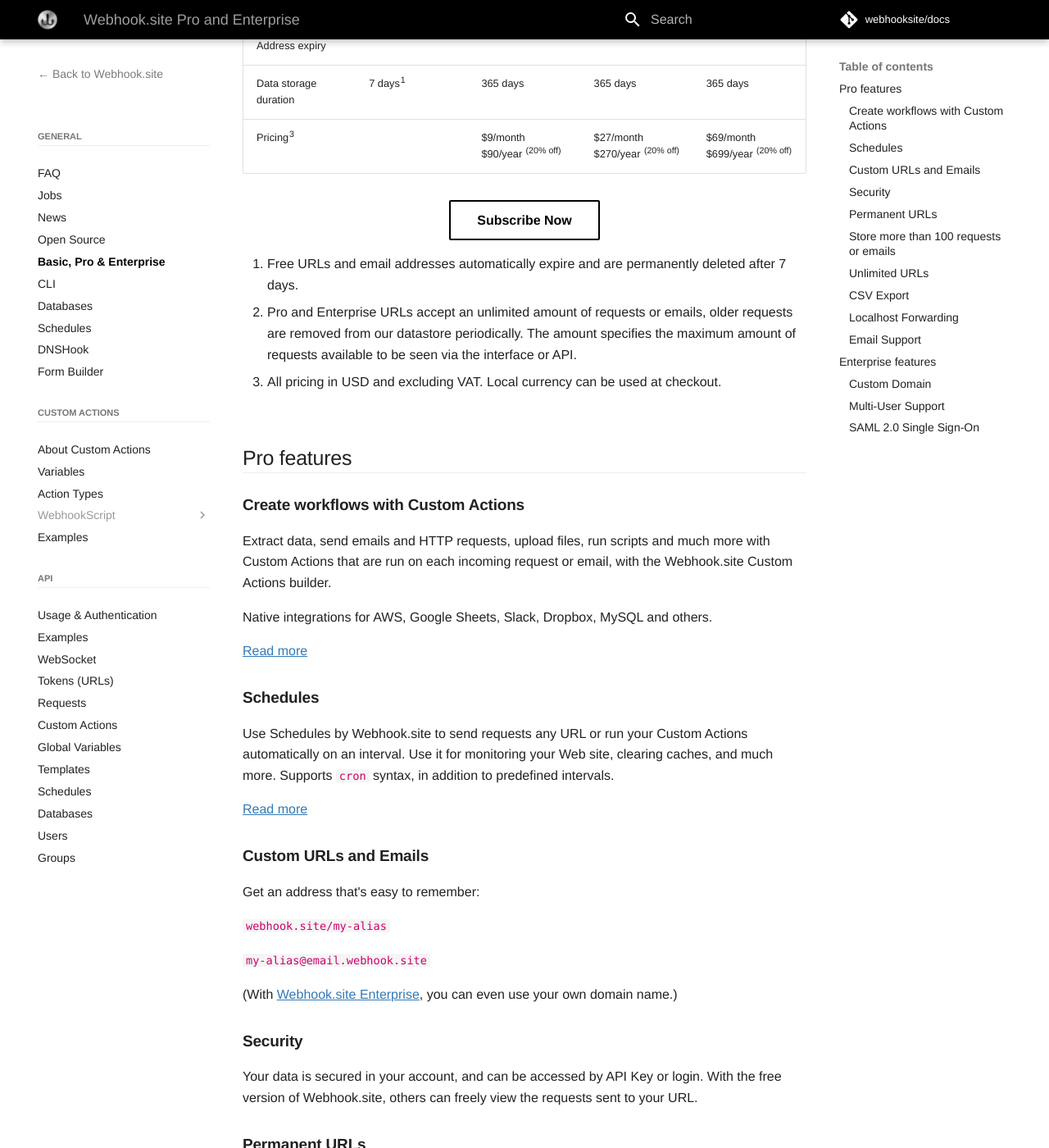
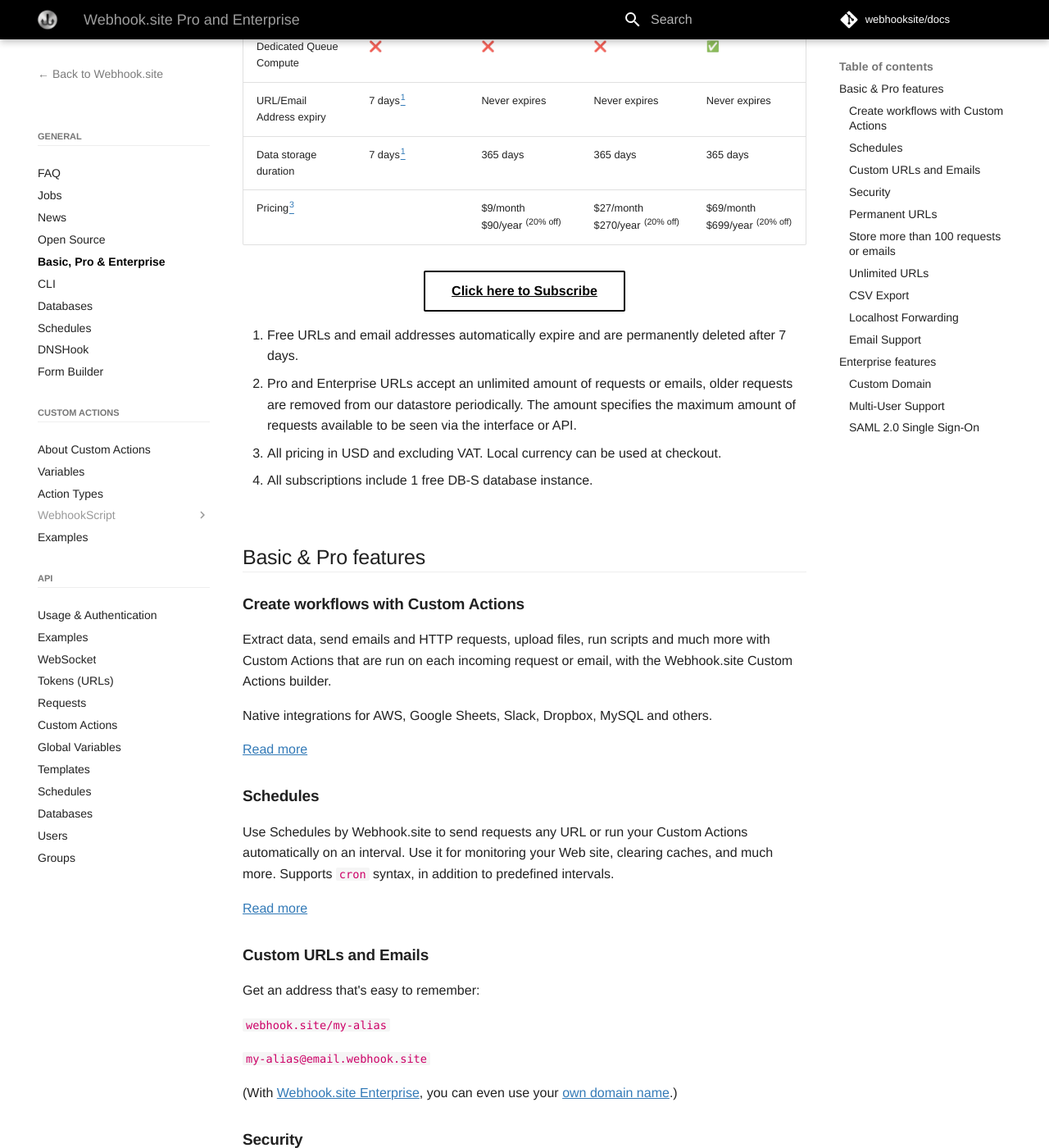
Before and after one commit to webhooksite/docs, an MkDocs documentation site: the page built from docs/pro.markdown, in a window 1280 px wide and 1400 px high, scrolled down 1125 px. Shown: the whole window at 82% size. Built offline with MkDocs 1.6.1 and Material for MkDocs 9.7.7, drawn with Linux system fonts in a browser that asks for light colours; comment, search, counter and statistics services are not loaded; some of the changed text lies outside the part shown.

Commit message:
Update docs

```diff
--- a/docs/news.markdown
+++ b/docs/news.markdown
@@ -23,6 +23,10 @@
     </div>
 </form>
 </div>
+
+## 15 June 2026
+
+* Webhook.site Basic subscriptions now also include 1 free DB-S database instance.
 
 ## 13 June 2026
 
--- a/docs/pro.markdown
+++ b/docs/pro.markdown
@@ -5,7 +5,8 @@
 
 # Webhook.site Basic, Pro and Enterprise
 
-With Webhook.site Basic, Pro and Webhook.site Enterprise subscriptions, you get more features that allows you to do more with your URL, as well as keep the data contained private and secure.
+With Webhook.site Basic, Pro and Webhook.site Enterprise subscriptions, you get more features that allows you to do more
+with your URL, as well as keep the data contained private and secure.
 
 
 <style>
@@ -23,99 +24,129 @@
         text-decoration: none;
       }
   </style>
-|                                                                 | Free    | Basic                        | Pro                            | Enterprise                     |
-|-----------------------------------------------------------------|---------|------------------------------|--------------------------------|--------------------------------|
-| URLs                                                            | n/a     | 3                            | 50                             | Unlimited                      |
-| Schedules                                                       | n/a     | 1                            | 5                              | Unlimited                      |
-| Max Requests per URL                                            | 50      | Unlimited                    | Unlimited                      | Unlimited                      |
-| Request History per URL                                         | 50      | 10000<sup>2</sup>            | 10.000<sup>2</sup>            | 100.000<sup>2</sup>             |
-| [Custom Actions](https://docs.webhook.site/custom-actions.html) | ❌      | ✅                           | ✅                            | ✅                             |
-| [Schedules](https://docs.webhook.site/schedules.html)           | ❌      | ✅                           | ✅                            | ✅                             |
-| Custom Addresses                                                | ❌      | ✅                           | ✅                            | ✅                             |
-| Secure Data                                                     | ❌      | ✅                           | ✅                            | ✅                             |
-| Permanent URLs                                                  | ❌      | ✅                           | ✅                            | ✅                             |
-| CSV Export                                                      | ❌      | ✅                           | ✅                            | ✅                             |
-| Free Email Support                                              | ❌      | ✅                           | ✅                            | ✅                             |
-| Custom Domain                                                   | ❌      | ❌                           | ❌                            | ✅                             |
-| Multi-User Support & SAML SSO                                   | ❌      | ❌                           | ❌                            | ✅                             |
-| Priority Email Support                                          | ❌      | ❌                           | ❌                            | ✅                             |
-| Dedicated Queue Compute                                         | ❌      | ❌                           | ❌                            | ✅                             |
-| URL/Email Address expiry                                        | 7 days<sup>1</sup> | Never expires                | Never expires       | Never expires                  |
-| Data storage duration                                           | 7 days<sup>1</sup> | 365 days                     | 365 days            | 365 days                       |
-| Pricing<sup>3</sup>                                             |         | $9/month $90/year <sup>(20% off)</sup> | $27/month $270/year <sup>(20% off)</sup> | $69/month $699/year <sup>(20% off)</sup> |
 
+|                                                                 | Free                                   | Basic                                 | Pro                                     | Enterprise                              |
+|-----------------------------------------------------------------|----------------------------------------|---------------------------------------|-----------------------------------------|-----------------------------------------|
+| URLs                                                            | n/a                                    | 3                                     | 50                                      | Unlimited                               |
+| Schedules                                                       | n/a                                    | 1                                     | 5                                       | Unlimited                               |
+| Databases<a href="#note"><sup>4</sup></a>                       | n/a                                    | 1                                     | 1                                       | 1                                       |
+| Max Requests per URL                                            | 50                                     | Unlimited                             | Unlimited                               | Unlimited                               |
+| Request History per URL                                         | 50                                     | 1000<a href="#note"><sup>2</sup></a>  | 10.000<a href="#note"><sup>2</sup></a>  | 100.000<a href="#note"><sup>2</sup></a> |
+| [Custom Actions](https://docs.webhook.site/custom-actions.html) | ❌                                      | ✅                                     | ✅                                       | ✅                                       |
+| [Schedules](https://docs.webhook.site/schedules.html)           | ❌                                      | ✅                                     | ✅                                       | ✅                                       |
+| Custom Addresses                                                | ❌                                      | ✅                                     | ✅                                       | ✅                                       |
+| Data secured & protected in account                             | ❌                                      | ✅                                     | ✅                                       | ✅                                       |
+| Permanent URLs                                                  | ❌                                      | ✅                                     | ✅                                       | ✅                                       |
+| CSV Export                                                      | ❌                                      | ✅                                     | ✅                                       | ✅                                       |
+| Free Email Support                                              | ❌                                      | ✅                                     | ✅                                       | ✅                                       |
+| Custom Domain                                                   | ❌                                      | ❌                                     | ❌                                       | ✅                                       |
+| Multi-User Support & SAML SSO                                   | ❌                                      | ❌                                     | ❌                                       | ✅                                       |
+| Priority Email Support                                          | ❌                                      | ❌                                     | ❌                                       | ✅                                       |
+| Dedicated Queue Compute                                         | ❌                                      | ❌                                     | ❌                                       | ✅                                       |
+| URL/Email Address expiry                                        | 7 days<a href="#note"><sup>1</sup></a> | Never expires                         | Never expires                           | Never expires                           |
+| Data storage duration                                           | 7 days<a href="#note"><sup>1</sup></a> | 365 days                              | 365 days                                | 365 days                                |
+| Pricing<a href="#note"><sup>3</sup></a>                         |                                        | $9/month $90/year <sup>(20% off)</sup> | $27/month $270/year <sup>(20% off)</sup> | $69/month $699/year <sup>(20% off)</sup> |
 
 <div class="center">
-<a href="https://webhook.site/register" class="md-button md-button--default no-underline">Subscribe Now</a>
+<a href="https://webhook.site/register?r=docs-1" class="md-button md-button--default">Click here to Subscribe</a>
 </div>
 
+<a id="note"></a>
+
 1. Free URLs and email addresses automatically expire and are permanently deleted after 7 days.
-2. Pro and Enterprise URLs accept an unlimited amount of requests or emails, older requests are removed from our datastore periodically. The amount specifies the maximum amount of requests available to be seen via the interface or API.
+2. Pro and Enterprise URLs accept an unlimited amount of requests or emails, older requests are removed from our
+   datastore periodically. The amount specifies the maximum amount of requests available to be seen via the interface or
+   API.
 3. All pricing in USD and excluding VAT. Local currency can be used at checkout.
+4. All subscriptions include 1 free DB-S database instance.
 
-
-
-## Pro features
+## Basic & Pro features
 
 ### Create workflows with Custom Actions
-Extract data, send emails and HTTP requests, upload files, run scripts and much more with Custom Actions that are run on each incoming request or email, with the Webhook.site Custom Actions builder.
+
+Extract data, send emails and HTTP requests, upload files, run scripts and much more with Custom Actions that are run on
+each incoming request or email, with the Webhook.site Custom Actions builder.
 
 Native integrations for AWS, Google Sheets, Slack, Dropbox, MySQL and others.
 
 [Read more](https://docs.webhook.site/custom-actions.html)
 
 ### Schedules
-Use Schedules by Webhook.site to send requests any URL or run your Custom Actions automatically on an interval. Use it for monitoring your Web site, clearing caches, and much more. Supports `cron` syntax, in addition to predefined intervals.
+
+Use Schedules by Webhook.site to send requests any URL or run your Custom Actions automatically on an interval. Use it
+for monitoring your Web site, clearing caches, and much more. Supports `cron` syntax, in addition to predefined
+intervals.
 
 [Read more](https://docs.webhook.site/schedules.html)
 
 ### Custom URLs and Emails
+
 Get an address that's easy to remember:
 
 `webhook.site/my-alias`
 
 `my-alias@email.webhook.site`
 
-(With [Webhook.site Enterprise](#enterprise-features), you can even use your own domain name.)
+(With [Webhook.site Enterprise](#enterprise-features), you can even use your [own domain name](#custom-domain).)
 
 ### Security
-Your data is secured in your account, and can be accessed by API Key or login. With the free version of Webhook.site, others can freely view the requests sent to your URL.
+
+Your data is secured in your account, and can be accessed by API Key or login. With the free version of Webhook.site,
+others can freely view the requests sent to your URL.
 
 ### Permanent URLs
+
 The URLs stay in your account forever, the 7-day auto expiration of the free version is removed.
 
 ### Store more than 100 requests or emails
-With the free version, URLs stop taking in new requests or emails after the 100 request limit is reached. With Pro, the limit of max 100 requests or emails per URL is removed and raised to 10.000 requests or emails, which are then rotated automatically.
+
+With the free version, URLs stop taking in new requests or emails after the 100 request limit is reached. With Pro, the
+limit of max 100 requests or emails per URL is removed and raised to 10.000 requests or emails, which are then rotated
+automatically.
 
 ### Unlimited URLs
+
 Create as many upgraded URLs or email addresses as you need at no extra cost.
 
 ### CSV Export
+
 Export all requests and emails to a CSV file.
 
 ### Localhost Forwarding
+
 Forward requests to your Webhook.site URL to your local network via [Webhook.site CLI](/cli.html).
 
 ### Email Support
+
 We’ll help you troubleshoot and set up your Custom Actions and workflows.
-
 
 ## Enterprise features
 
 In addition to all Pro features, Enterprise also contains the following features:
 
+### Custom Domain
 
-### Custom Domain
 Use a your own (sub)domain for URLs and emails:
 
 `mydomain.com/my-alias`
 
 `my-alias@email.mydomain.com`
 
-Additionally, Webhook.site provides an SSL certificate which is included free of charge with your Enterprise subscription.
+Additionally, Webhook.site provides an SSL certificate which is included free of charge with your Enterprise
+subscription.
 
 ### Multi-User Support
-Ideal for larger organizations, share URLs, schedules, and other data with the rest of the organization. Configure individual users' access with User Types like Administrator, Member and Viewer as well as with Roles, giving users access to specific groups of URLs so they can see and interact with exactly the data they need.
+
+Ideal for larger organizations, share URLs, schedules, and other data with the rest of the organization. Configure
+individual users' access with User Types like Administrator, Member and Viewer as well as with Roles, giving users
+access to specific groups of URLs so they can see and interact with exactly the data they need.
 
 ### SAML 2.0 Single Sign-On
-Webhook.site supports SSO for providers like Google Workspace, Microsoft Entra and any other provider that supports SAML 2.0 SSO.
+
+Webhook.site supports SSO for providers like Google Workspace, Microsoft Entra and any other provider that supports SAML
+2.0 SSO.
+
+<div class="center">
+<a href="https://webhook.site/register?r=docs-2" class="md-button md-button--default no-underline">Sign up</a>
+<a href="https://webhook.site/register?r=docs-cr#testimonials" class="md-button md-button--default no-underline">Customer Reviews</a>
+</div>
```
Also changed, not shown: docs/database.md (+1 -1 lines).
